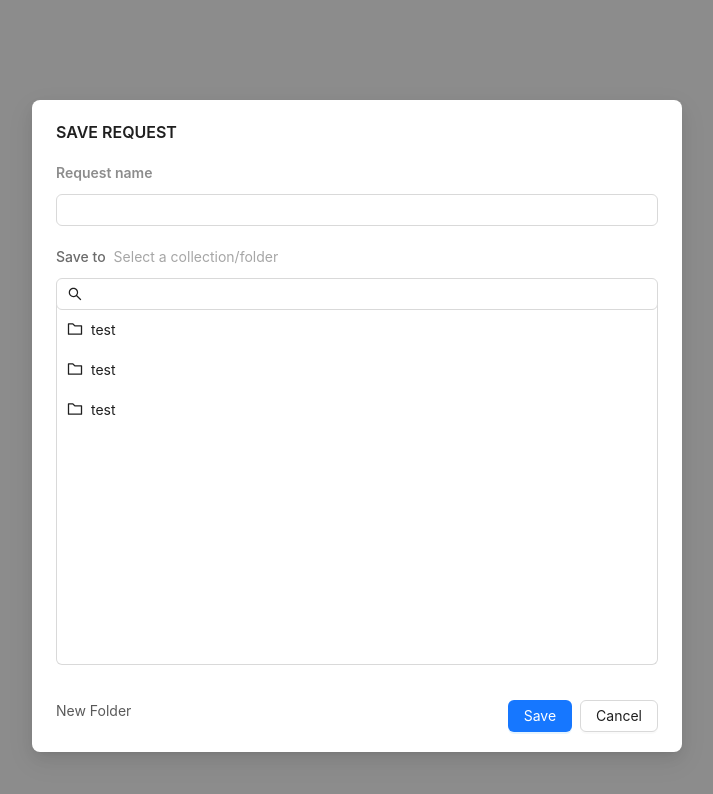
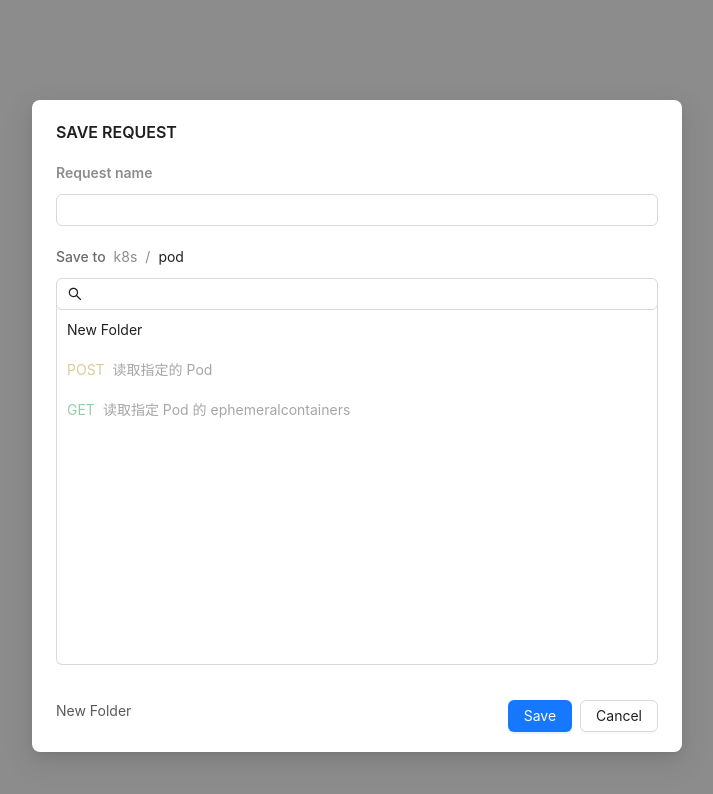
Before and after one commit to zhangtao25/arex-remocollab, a React (Vite) app: page /#/modal/request/save in a window 1280 px wide. Shown: the top 794 px of the page, without its empty margins (283-996 px from the left). Built offline with nearby package versions, Linux system fonts and the light colour scheme.

Commit message:
feat: update

```diff
--- a/src/libs/modal/request/save.tsx
+++ b/src/libs/modal/request/save.tsx
@@ -1,7 +1,51 @@
-import { CaretRightOutlined, FolderOutlined, SearchOutlined } from '@ant-design/icons';
+import { SearchOutlined } from '@ant-design/icons';
 import { css } from '@emotion/react';
-import { Button, Input, Modal, Space, theme, Typography } from 'antd';
-import { FC } from 'react';
+import { Breadcrumb, Button, Input, Modal, Space, theme, Typography } from 'antd';
+// import { DataNode } from 'antd/es/tree';
+import { FC, useMemo, useState } from 'react';
+
+import { ItemType, TreeNode } from '../../token.ts';
+import RequestItemDisplay from '../../widgets/RequestItemDisplay.tsx';
+
+function findNodeByName(tree: TreeNode[], nameToFind: string): TreeNode | null {
+  for (const node of tree) {
+    if (node.name === nameToFind) {
+      return node; // 如果找到匹配的节点，返回该节点
+    }
+
+    if (node.item) {
+      const foundNode = findNodeByName(node.item, nameToFind); // 递归搜索子节点
+      if (foundNode) {
+        return foundNode; // 如果在子节点中找到匹配的节点，返回该节点
+      }
+    }
+  }
+
+  return null; // 如果没有找到匹配的节点，返回 null
+}
+
+function findPathByName(
+  tree: TreeNode[],
+  nameToFind: string,
+  currentPath: string[] = [],
+): string[] | null {
+  for (const [index, node] of tree.entries()) {
+    const nodePath = [...currentPath, node.name]; // 更新当前节点的路径
+
+    if (node.name === nameToFind) {
+      return nodePath; // 如果找到匹配的节点，返回路径
+    }
+
+    if (node.item) {
+      const foundPath = findPathByName(node.item, nameToFind, nodePath); // 递归搜索子节点
+      if (foundPath) {
+        return foundPath; // 如果在子节点中找到匹配的节点，返回路径
+      }
+    }
+  }
+
+  return null; // 如果没有找到匹配的节点，返回 null
+}
 
 const { Text } = Typography;
 const { useToken } = theme;
@@ -33,23 +77,18 @@ const Footer = () => {
     </div>
   );
 };
-const SaveRequestModal: FC<{ open: boolean }> = ({ open }) => {
-  const list = [
-    {
-      name: 'test',
-    },
-    {
-      name: 'test',
-    },
-    {
-      name: 'test',
-    },
-  ];
+
+const SaveRequestModal: FC<{ open: boolean; treeData: TreeNode[] }> = ({ open, treeData }) => {
   const token = useToken();
+  const [selectedKey, setSelectedKey] = useState('pod');
+  const dangqianList = useMemo(() => {
+    return findNodeByName(treeData, selectedKey)?.item || treeData;
+  }, [treeData, selectedKey]);
+
   return (
     <Modal title={'SAVE REQUEST'} width={650} open={open} footer={<Footer />} closeIcon={false}>
       {/*<p>触发覆盖率聚合</p>*/}
-
+      {/*{JSON.stringify(treeData)}*/}
       <div
         css={css`
           margin-bottom: 20px;
@@ -86,9 +125,11 @@ const SaveRequestModal: FC<{ open: boolean }> = ({ open }) => {
         <span
           css={css`
             color: rgb(166, 166, 166);
+            display: flex;
           `}
         >
-          Select a collection/folder
+          {/*Select a collection/folder*/}
+          <Breadcrumb items={(findPathByName(treeData, selectedKey)||[]).map((i) => ({ title: i }))} />
         </span>
       </Space>
 
@@ -106,9 +147,15 @@ const SaveRequestModal: FC<{ open: boolean }> = ({ open }) => {
           padding-top: 5px;
         `}
       >
-        {list.map((item, index) => {
+        {dangqianList.map((item, index) => {
           return (
             <div
+              className={'qifei'}
+              onClick={() => {
+                if (!item.request) {
+                  setSelectedKey(item.name);
+                }
+              }}
               key={index}
               css={css`
                 padding: 0 10px;
@@ -116,29 +163,26 @@ const SaveRequestModal: FC<{ open: boolean }> = ({ open }) => {
                 line-height: 40px;
                 display: flex;
                 justify-content: space-between;
+                opacity: ${item.request ? 0.4 : 'unset'};
+                cursor: ${item.request ? 'default' : 'pointer'};
                 .xiaojiantou {
                   display: none;
                 }
-                &:hover {
+                ${!item.request
+                  ? `&:hover {
                   background-color: #eee;
-                  cursor: pointer;
                   .xiaojiantou {
                     display: inline;
                   }
-                }
+                }`
+                  : null}
               `}
             >
-              <Space>
-                <FolderOutlined
-                  css={css`
-                    font-size: 16px;
-                  `}
-                />
-                <span>{item.name}</span>
-              </Space>
-              <span className={'xiaojiantou'}>
-                <CaretRightOutlined />
-              </span>
+              <RequestItemDisplay
+                itemType={item.request ? ItemType.REQUEST : ItemType.FOLDER}
+                name={item.name}
+                request={item.request}
+              />
             </div>
           );
         })}
--- /dev/null
+++ b/src/libs/token.ts
@@ -0,0 +1,39 @@
+export enum RequestColors {
+  GET = '#007F31',
+  POST = '#AD7A03',
+  PUT = '#0053B8',
+  PATCH = '#623497',
+  DELETE = '#8E1A10',
+}
+
+export enum RequestMethods {
+  GET = 'GET',
+  POST = 'POST',
+  PUT = 'PUT',
+  PATCH = 'PATCH',
+  DELETE = 'DELETE',
+}
+
+export enum ItemType {
+  REQUEST = 1,
+  EXAMPLE = 2,
+  FOLDER = 3,
+}
+
+export interface TreeNode {
+  name: string;
+  item?: TreeNode[]; // 递归定义，用于表示子节点
+  request?: ApiRequestData;
+  response?: any[]; // 如果有具体的响应结构，可以定义更具体的类型
+}
+
+export interface ApiRequestData {
+  method: RequestMethods;
+  header: any[]; // 如果有具体的头部结构，可以定义更具体的类型
+  url?: ApiUrl;
+}
+
+interface ApiUrl {
+  raw: string;
+  path: string[];
+}
--- /dev/null
+++ b/src/libs/widgets/RequestItemDisplay.tsx
@@ -0,0 +1,41 @@
+import { css } from '@emotion/react';
+import { FC } from 'react';
+
+import { ApiRequestData, ItemType, RequestColors } from '../token.ts';
+const RequestDisplay: FC<{ request: ApiRequestData; name: string }> = ({ request, name }) => {
+  return (
+    <div
+      css={css`
+        display: flex;
+      `}
+    >
+      <span
+        css={css`
+          margin-right: 8px;
+          color: ${RequestColors[request.method]};
+        `}
+      >
+        {request.method}
+      </span>
+      <span>{name}</span>
+    </div>
+  );
+};
+const FolderDisplay: FC<{ name: string }> = ({ name }) => {
+  return <div>{name}</div>;
+};
+
+// itemType key
+const RequestItemDisplay: FC<{
+  itemType: ItemType;
+  request: ApiRequestData | undefined;
+  name: string;
+}> = ({ itemType, request, name }) => {
+  return (
+    <div>
+      {itemType === ItemType.REQUEST && request && <RequestDisplay name={name} request={request} />}
+      {itemType === ItemType.FOLDER && <FolderDisplay name={name} />}
+    </div>
+  );
+};
+export default RequestItemDisplay;
--- /dev/null
+++ b/src/mock.json
@@ -0,0 +1,77 @@
+[
+  {
+    "name": "k8s",
+    "item": [
+      {
+        "name": "pod",
+        "item": [
+          {
+            "name": "New Folder",
+            "item": [
+              {
+                "name": "ceshi",
+                "request": {
+                  "method": "GET",
+                  "header": []
+                },
+                "response": []
+              }
+            ]
+          },
+          {
+            "name": "读取指定的 Pod",
+            "request": {
+              "method": "POST",
+              "header": [],
+              "url": {
+                "raw": "/api/v1/namespaces/{namespace}/pods/{name}",
+                "path": [
+                  "api",
+                  "v1",
+                  "namespaces",
+                  "{namespace}",
+                  "pods",
+                  "{name}"
+                ]
+              }
+            },
+            "response": []
+          },
+          {
+            "name": "读取指定 Pod 的 ephemeralcontainers",
+            "request": {
+              "method": "GET",
+              "header": [],
+              "url": {
+                "raw": "/api/v1/namespaces/{namespace}/pods/{name}/ephemeralcontainers",
+                "path": [
+                  "api",
+                  "v1",
+                  "namespaces",
+                  "{namespace}",
+                  "pods",
+                  "{name}",
+                  "ephemeralcontainers"
+                ]
+              }
+            },
+            "response": []
+          }
+        ]
+      },
+      {
+        "name": "deployment",
+        "item": [
+          {
+            "name": "读取指定的 Deployment",
+            "request": {
+              "method": "GET",
+              "header": []
+            },
+            "response": []
+          }
+        ]
+      }
+    ]
+  }
+]
--- a/src/pages/modal/request/save.tsx
+++ b/src/pages/modal/request/save.tsx
@@ -1,7 +1,11 @@
+import type { DataNode } from 'antd/es/tree';
+
 import SaveRequestModal from '../../../libs/modal/request/save.tsx';
+// import treeData from '../../mocks/treeData.json';
 
+import treeData from '../../../mock.json'
 const SaveRequestModalPage = () => {
-  return <SaveRequestModal open={true} />;
+  return <SaveRequestModal treeData={treeData} open={true} />;
 };
 
 export default SaveRequestModalPage;
```
Also changed, not shown: src/helpers/index.ts (added, +102 -0 lines).
